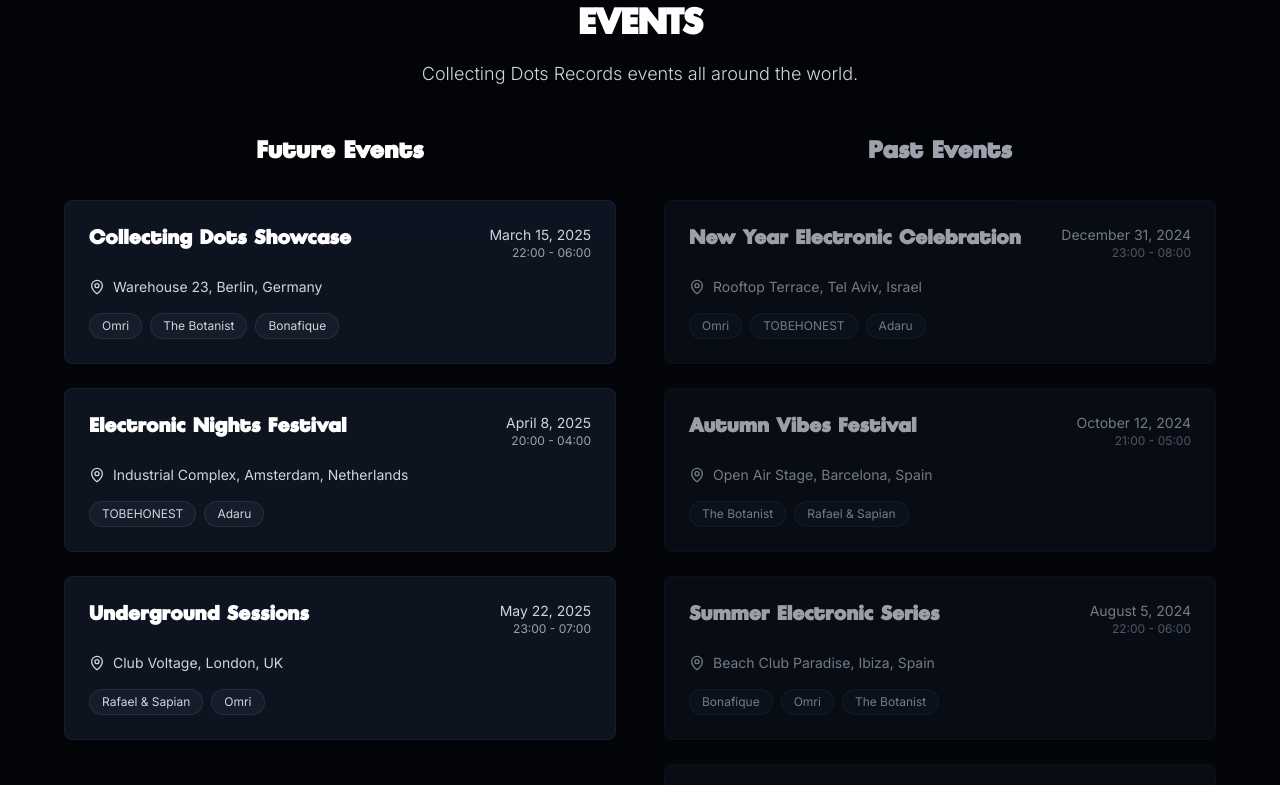
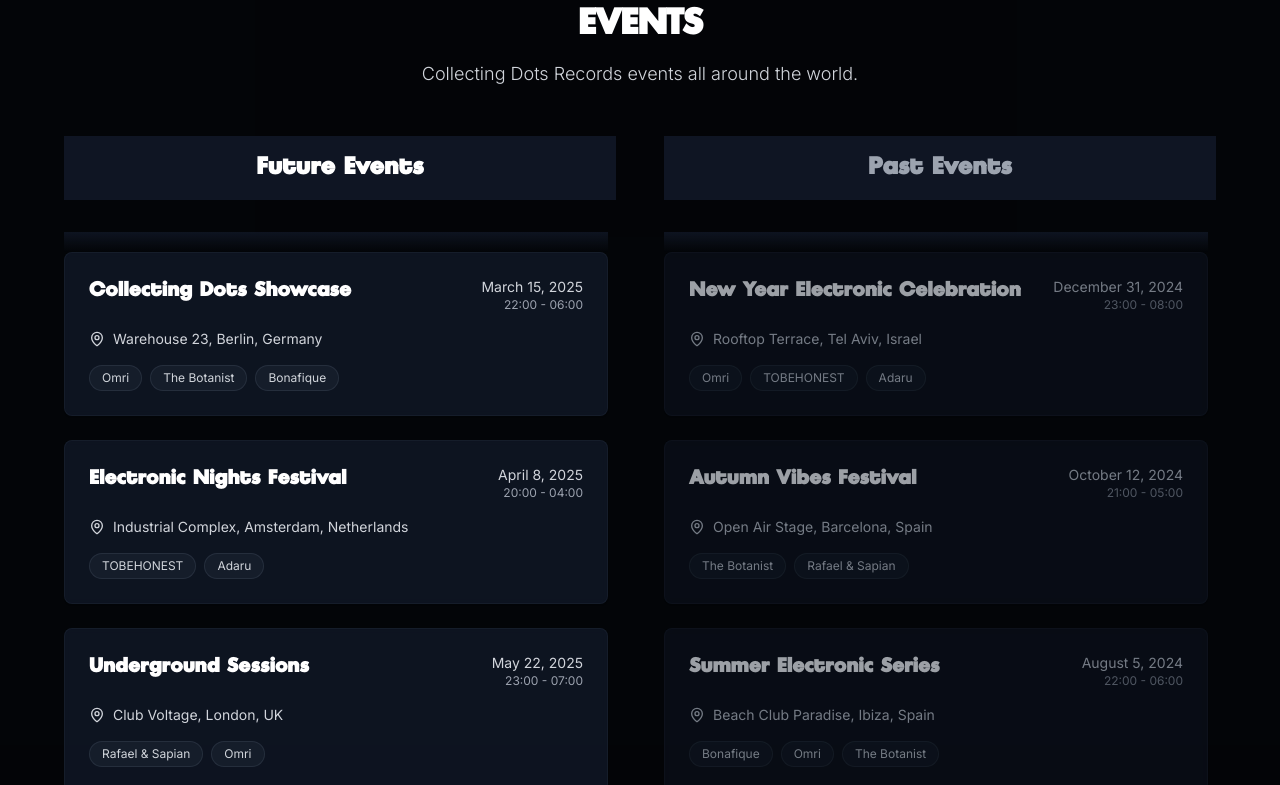
Before and after one commit to ElidorCohen/collecting-dots-frontend, a Next.js app: page / in a window 1280 px wide. Shown: the part 3320-4105 px from the top of the page. Built offline with nearby package versions, Linux system fonts and the light colour scheme.

Commit message:
feat: add invisible scroll to Events section
Implement smooth, space-efficient, invisible scrollbars for seamless navigation.

#VERCEL_SKIP

Co-authored-by: Elidor Cohen <93261410+ElidorCohen@users.noreply.github.com>

```diff
--- a/app/globals.css
+++ b/app/globals.css
@@ -168,3 +168,39 @@ html {
 .animate-scroll-left:hover {
   animation-play-state: paused;
 }
+
+/* Events section invisible scrollbar */
+.events-scroll-container {
+  scrollbar-width: none; /* Firefox */
+  -ms-overflow-style: none; /* Internet Explorer 10+ */
+}
+
+.events-scroll-container::-webkit-scrollbar {
+  display: none; /* WebKit */
+}
+
+/* Smooth scrolling for events container */
+.events-scroll-container {
+  scroll-behavior: smooth;
+}
+
+/* Optional: Add subtle fade effect at top and bottom */
+.events-scroll-container::before,
+.events-scroll-container::after {
+  content: "";
+  position: sticky;
+  display: block;
+  height: 20px;
+  z-index: 1;
+  pointer-events: none;
+}
+
+.events-scroll-container::before {
+  top: 0;
+  background: linear-gradient(to bottom, rgba(17, 24, 39, 0.8), transparent);
+}
+
+.events-scroll-container::after {
+  bottom: 0;
+  background: linear-gradient(to top, rgba(17, 24, 39, 0.8), transparent);
+}
--- a/app/page.tsx
+++ b/app/page.tsx
@@ -620,11 +620,14 @@ export default function Home() {
             <p className="text-gray-300 text-lg font-light">Collecting Dots Records events all around the world.</p>
           </div>
 
-          <div className="grid md:grid-cols-2 gap-12">
+          <div className="grid md:grid-cols-2 gap-12 max-h-[600px] md:max-h-[700px]">
             {/* Future Events */}
-            <div>
-              <h3 className="font-display text-2xl font-bold mb-8 text-center text-white">Future Events</h3>
-              <div className="space-y-6">
+            <div className="flex flex-col">
+              <h3 className="font-display text-2xl font-bold mb-8 text-center text-white sticky top-0 bg-gray-900/90 backdrop-blur-sm py-4 z-10">
+                Future Events
+              </h3>
+              <div className="events-scroll-container flex-1 overflow-y-auto pr-2">
+                <div className="space-y-6 pb-4">
                   {[
                     {
                       title: "Collecting Dots Showcase",
@@ -649,6 +652,22 @@ export default function Home() {
                       venue: "Club Voltage",
                       location: "London, UK",
                       artists: ["Rafael & Sapian", "Omri"],
+                    },
+                    {
+                      title: "Summer Electronic Marathon",
+                      date: "June 14, 2025",
+                      time: "21:00 - 05:00",
+                      venue: "Open Air Arena",
+                      location: "Mykonos, Greece",
+                      artists: ["The Botanist", "Bonafique", "TOBEHONEST"],
+                    },
+                    {
+                      title: "Techno Revolution",
+                      date: "July 3, 2025",
+                      time: "23:30 - 08:00",
+                      venue: "Industrial Warehouse",
+                      location: "Detroit, USA",
+                      artists: ["Adaru", "Rafael & Sapian"],
                     },
                   ].map((event, index) => (
                     <Card
@@ -686,11 +705,15 @@ export default function Home() {
                   ))}
                 </div>
               </div>
+            </div>
 
             {/* Past Events */}
-            <div>
-              <h3 className="font-display text-2xl font-bold mb-8 text-center text-gray-400">Past Events</h3>
-              <div className="space-y-6">
+            <div className="flex flex-col">
+              <h3 className="font-display text-2xl font-bold mb-8 text-center text-gray-400 sticky top-0 bg-gray-900/90 backdrop-blur-sm py-4 z-10">
+                Past Events
+              </h3>
+              <div className="events-scroll-container flex-1 overflow-y-auto pr-2">
+                <div className="space-y-6 pb-4">
                   {[
                     {
                       title: "New Year Electronic Celebration",
@@ -724,6 +747,22 @@ export default function Home() {
                       location: "Prague, Czech Republic",
                       artists: ["TOBEHONEST", "Adaru"],
                     },
+                    {
+                      title: "Winter Electronic Nights",
+                      date: "February 14, 2024",
+                      time: "22:00 - 06:00",
+                      venue: "Ice Palace Club",
+                      location: "Stockholm, Sweden",
+                      artists: ["The Botanist", "Omri"],
+                    },
+                    {
+                      title: "Electronic Music Conference",
+                      date: "January 20, 2024",
+                      time: "19:00 - 02:00",
+                      venue: "Convention Center",
+                      location: "Miami, USA",
+                      artists: ["Bonafique", "Rafael & Sapian", "Adaru"],
+                    },
                   ].map((event, index) => (
                     <Card key={index} className="bg-gray-900/60 border-gray-800/30 backdrop-blur-sm opacity-75">
                       <CardContent className="p-6">
@@ -755,6 +794,7 @@ export default function Home() {
                       </CardContent>
                     </Card>
                   ))}
+                </div>
               </div>
             </div>
           </div>
```
Lines whose indentation alone changed are shown as unchanged.
